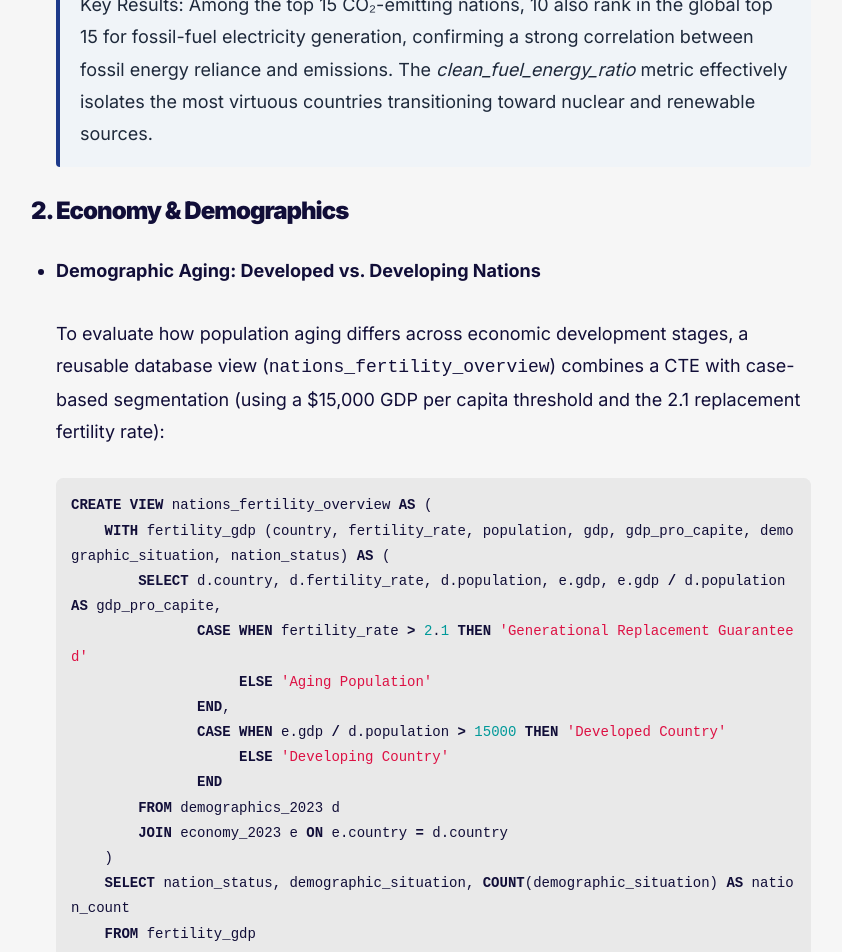
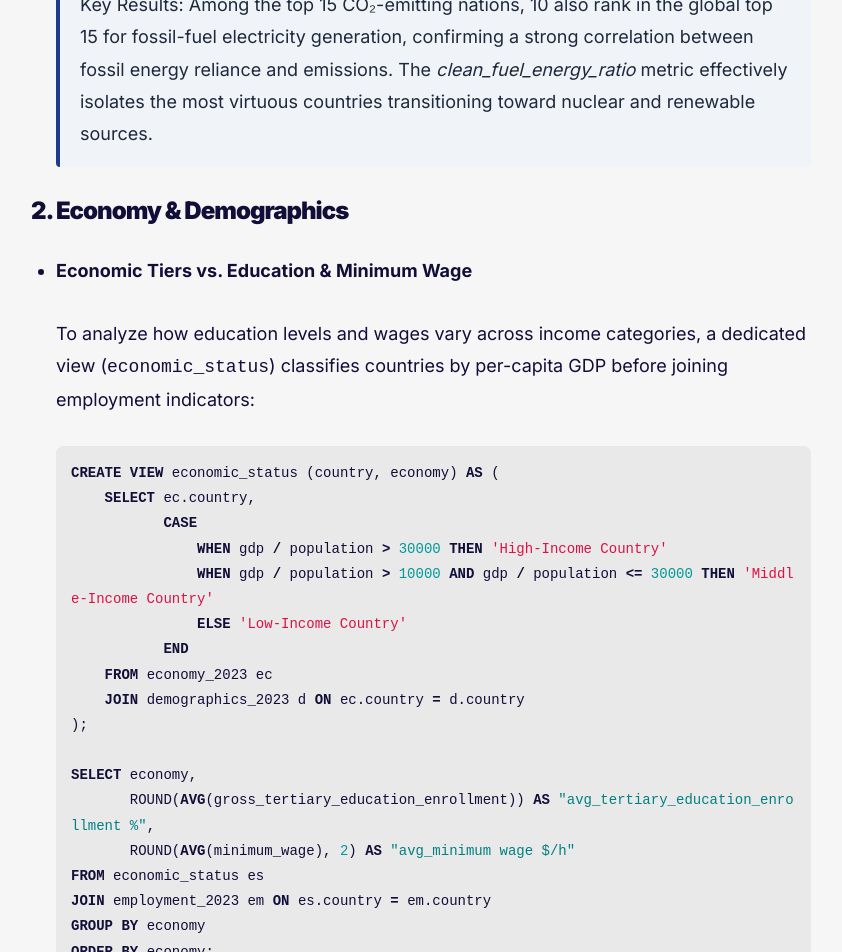
Before and after one commit to gcasarin/gcasarin.github.io, a Jekyll site: the page built from docs/_projects/global_sustainable_development.md, in a window 1280 px wide and 1400 px high, scrolled down 6022 px. Shown: the top 952 px of the window, without its empty margins (219-1061 px from the left). Built offline with Jekyll 4.4.1, drawn with Linux system fonts in a browser that asks for light colours; some of the changed text lies outside the part shown.

Commit message:
Update global sustainable development report sections
Removed section on demographic aging and added new section on economic status vs. healthcare and life expectancy with corresponding SQL queries and findings.

````diff
--- a/docs/_projects/global_sustainable_development.md
+++ b/docs/_projects/global_sustainable_development.md
@@ -160,39 +160,6 @@ The most insightful queries from each category are detailed below. For a deeper
 
 ### 2. Economy & Demographics
 
-- **Demographic Aging: Developed vs. Developing Nations**
-
-  To evaluate how population aging differs across economic development stages, a reusable database view (`nations_fertility_overview`) combines a CTE with case-based segmentation    (using a $15,000 GDP per capita threshold and the 2.1 replacement fertility rate):
-
-  ```sql
-  CREATE VIEW nations_fertility_overview AS (
-      WITH fertility_gdp (country, fertility_rate, population, gdp, gdp_pro_capite, demographic_situation, nation_status) AS (
-          SELECT d.country, d.fertility_rate, d.population, e.gdp, e.gdp / d.population AS gdp_pro_capite,
-                 CASE WHEN fertility_rate > 2.1 THEN 'Generational Replacement Guaranteed'
-                      ELSE 'Aging Population'
-                 END,
-                 CASE WHEN e.gdp / d.population > 15000 THEN 'Developed Country'
-                      ELSE 'Developing Country'
-                 END
-          FROM demographics_2023 d
-          JOIN economy_2023 e ON e.country = d.country
-      )
-      SELECT nation_status, demographic_situation, COUNT(demographic_situation) AS nation_count
-      FROM fertility_gdp
-      GROUP BY demographic_situation, nation_status
-      ORDER BY nation_status, demographic_situation
-  );
-
-  SELECT *, ROUND(nation_count / SUM(nation_count) OVER(PARTITION BY nation_status), 2) AS nation_percentage
-  FROM nations_fertility_overview;
-  ```
-  <p align="center">
-    <img src="https://raw.githubusercontent.com/gcasarin/SQLProject-Global-sustainable-development/main/Charts/Q10.png" width="95%" style="border-radius: 4px;" alt="Grafico Q10" />
-  </p>
-
-  **Key Finding:** An inverse trend emerged between developed and developing nations: developing countries maintain generational replacement in nearly 70% of cases, whereas          developed nations show an aging population in over 85% of cases (replacement guaranteed in less than 15%).
-  {: .blue-infobox}
-
 - **Economic Tiers vs. Education & Minimum Wage**
 
   To analyze how education levels and wages vary across income categories, a dedicated view (`economic_status`) classifies countries by per-capita GDP before joining employment      indicators:
@@ -224,6 +191,29 @@ The most insightful queries from each category are detailed below. For a deeper
 
   **Key Finding:** Higher-income countries exhibit significantly higher levels of tertiary education enrollment and higher average hourly minimum wages.
   {: .blue-infobox}
+
+- **Economic Status vs. Healthcare & Life Expectancy**
+
+  Reusing the previously created economic_status view, this query joins healthcare indicators to examine how income tiers influence life expectancy, physician density, and out-of-   pocket medical expenses:
+
+  ```sql
+  SELECT es.economy,
+       ROUND(AVG(life_expectancy), 2) AS avg_life_expectancy,
+       ROUND(AVG(out_of_pocket_health_expenditure), 2) AS avg_out_of_pocket_health_expenditure,
+       ROUND(AVG(physicians_per_thousand), 2) AS avg_physician_per_thousand
+  FROM economic_status es
+  JOIN healthcare_2023 h ON es.country = h.country
+  WHERE physicians_per_thousand IS NOT NULL
+  GROUP BY economy
+  ORDER BY economy;
+  ```
+
+  **Key Finding:** More economically developed countries exhibit higher average life expectancy, driven by greater healthcare coverage (public/private) that reduces out-of-pocket        expenses and a higher density of physicians per thousand inhabitants.
+  {: .blue-infobox}
+
+  <p align="center">
+    <img src="https://raw.githubusercontent.com/gcasarin/SQLProject-Global-sustainable-development/main/Charts/Q12.png" width="95%" style="border-radius: 4px;" alt="Grafico Q12"       />
+  </p>
 
 ### 3. Global Migration Trends & Rolling Totals (Q13.4 & Q13.5)
 Using window functions (`SUM() OVER` and `RANK() OVER`), annual cumulative casualties and peak seasonal months were isolated across the 2014–2023 period:
````
